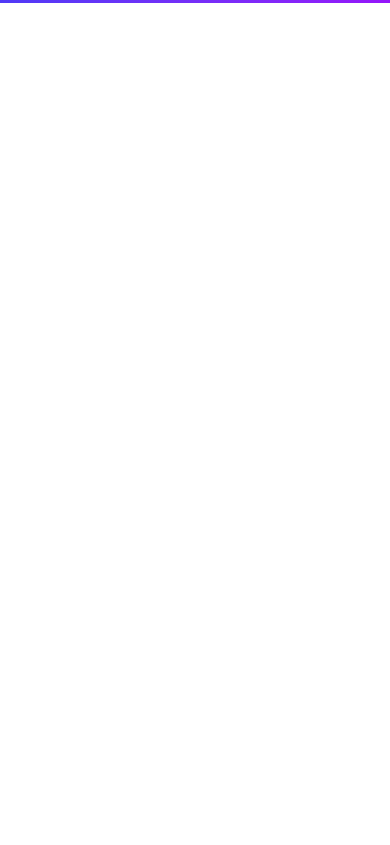
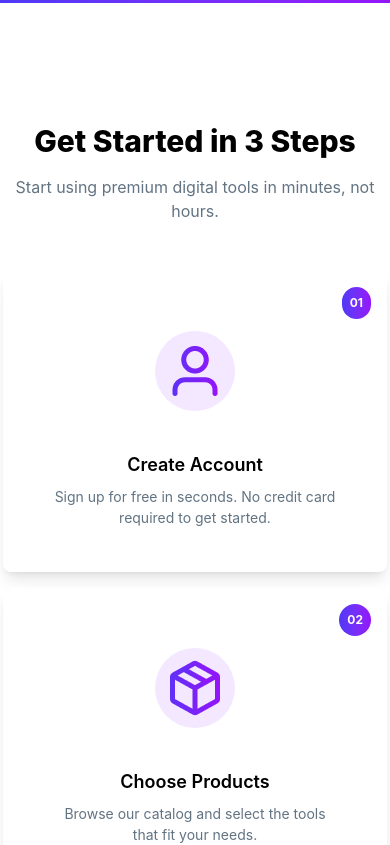
Before and after one commit to Mijanur-Rahman0/A6-DigiTools-Platform, a React (Vite) app: page / in a window 390 px wide. Shown: the part 1440-2285 px from the top of the page. Before the commit the page ends 1563 px from the top, so only its background shows below. Built offline with nearby package versions, Linux system fonts and the light colour scheme.

Commit message:
added steps section with responsive for small device

```diff
--- a/src/App.jsx
+++ b/src/App.jsx
@@ -2,6 +2,7 @@ import './App.css'
 import Hero from './component/Hero/Hero'
 import NavBar from './component/NavBar/NavBar'
 import Status from './component/Status'
+import Steps from './component/Steps'
 
 function App() {
 
@@ -15,8 +16,10 @@ function App() {
         <Hero></Hero>
 
       </header>
-      <main>
+      <main className='max-w-400 mx-auto'>
         <Status></Status>
+
+        <Steps></Steps>
 
       </main>
     </>
--- /dev/null
+++ b/src/component/Steps.jsx
@@ -0,0 +1,63 @@
+import React from "react";
+import user from "../assets/user.png";
+import package_box from "../assets/package.png";
+import rocket from "../assets/rocket.png";
+
+const cards = [
+  {
+    step_number: "01",
+    title: "Create Account",
+    description:
+      "Sign up for free in seconds. No credit card required to get started.",
+    icon: user,
+  },
+  {
+    step_number: "02",
+    title: "Choose Products",
+    description: "Browse our catalog and select the tools that fit your needs.",
+    icon: package_box,
+  },
+  {
+    step_number: "03",
+    title: "Start Creating",
+    description: "Download and start using your premium tools immediately.",
+    icon: rocket,
+  },
+];
+
+const Steps = () => {
+  return (
+    <div className="text-black max-w-300 mx-auto">
+      <div className="mb-10 text-center">
+        <h2 className="font-extrabold text-3xl md:text-5xl mb-4">Get Started in 3 Steps</h2>
+        <p className="text-[#627382]">
+          Start using premium digital tools in minutes, not hours.
+        </p>
+      </div>
+
+      <div className="grid grid-cols-1 md:grid-cols-2 lg:grid-cols-3 md: gap-2 lg:gap-8">
+        {cards.map((card) => (
+          <div key={card.step_number} className="card px-6 py-5 md:py-10 lg:py-15 mt-2 bg-white w-96 shadow-lg mx-auto">
+            <div className="absolute top-4 right-4 bg-linear-to-r from-[#4F39F6] to-[#9514FA] text-white text-xs font-bold p-2 rounded-full">
+                {card.step_number}
+            </div>
+            <figure className="px-10 pt-10">
+                <div className="w-20 h-20 mb-4 flex items-center justify-center bg-purple-100 rounded-full">
+              <img src={card.icon} alt="card.title" className="rounded-xl" />
+                </div>
+            </figure>
+            <div className="card-body items-center text-center">
+              <h2 className="card-title">{card.title}</h2>
+              <p className="text-[#627382]">
+                {card.description}
+              </p>
+
+            </div>
+          </div>
+        ))}
+      </div>
+    </div>
+  );
+};
+
+export default Steps;
```
